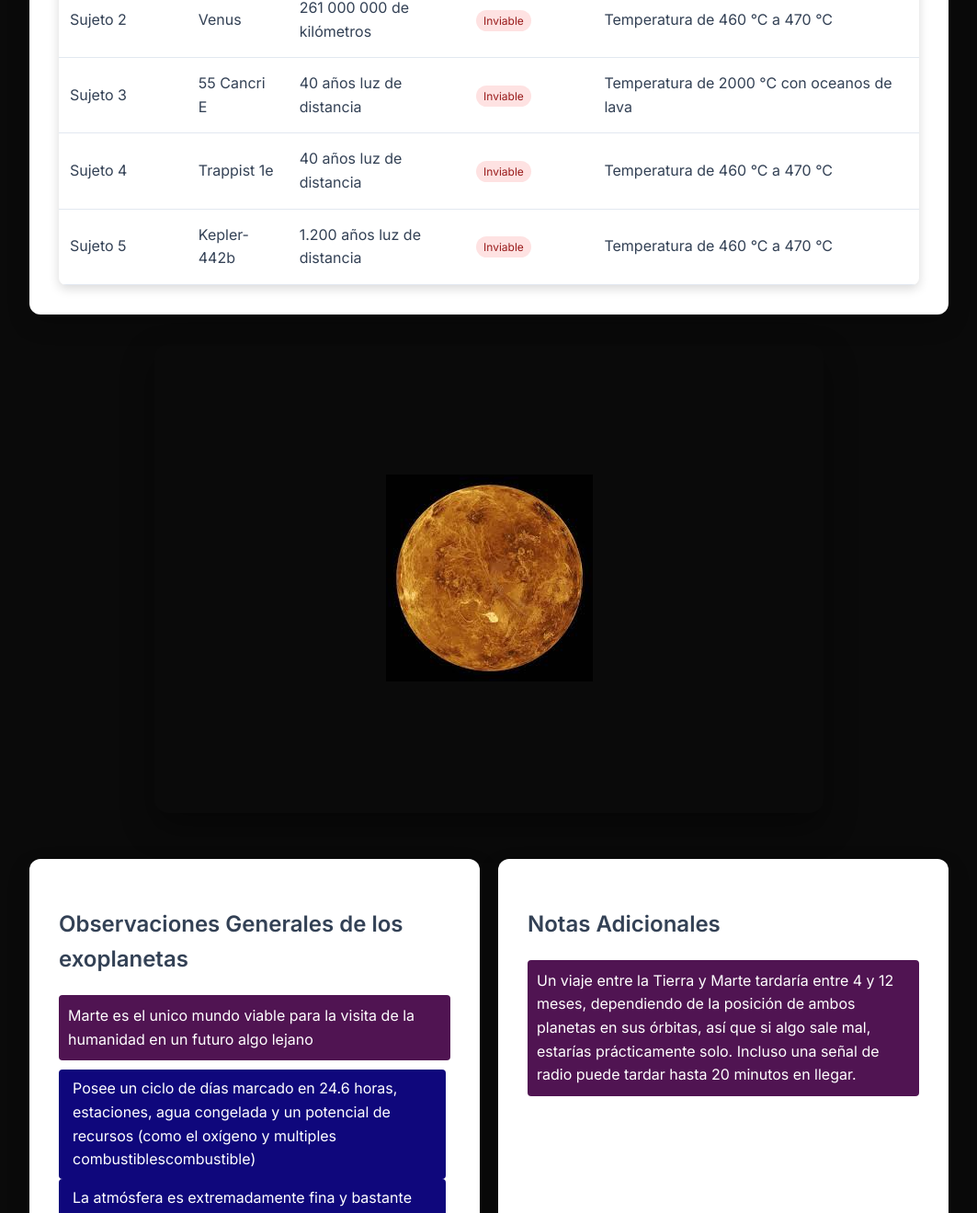
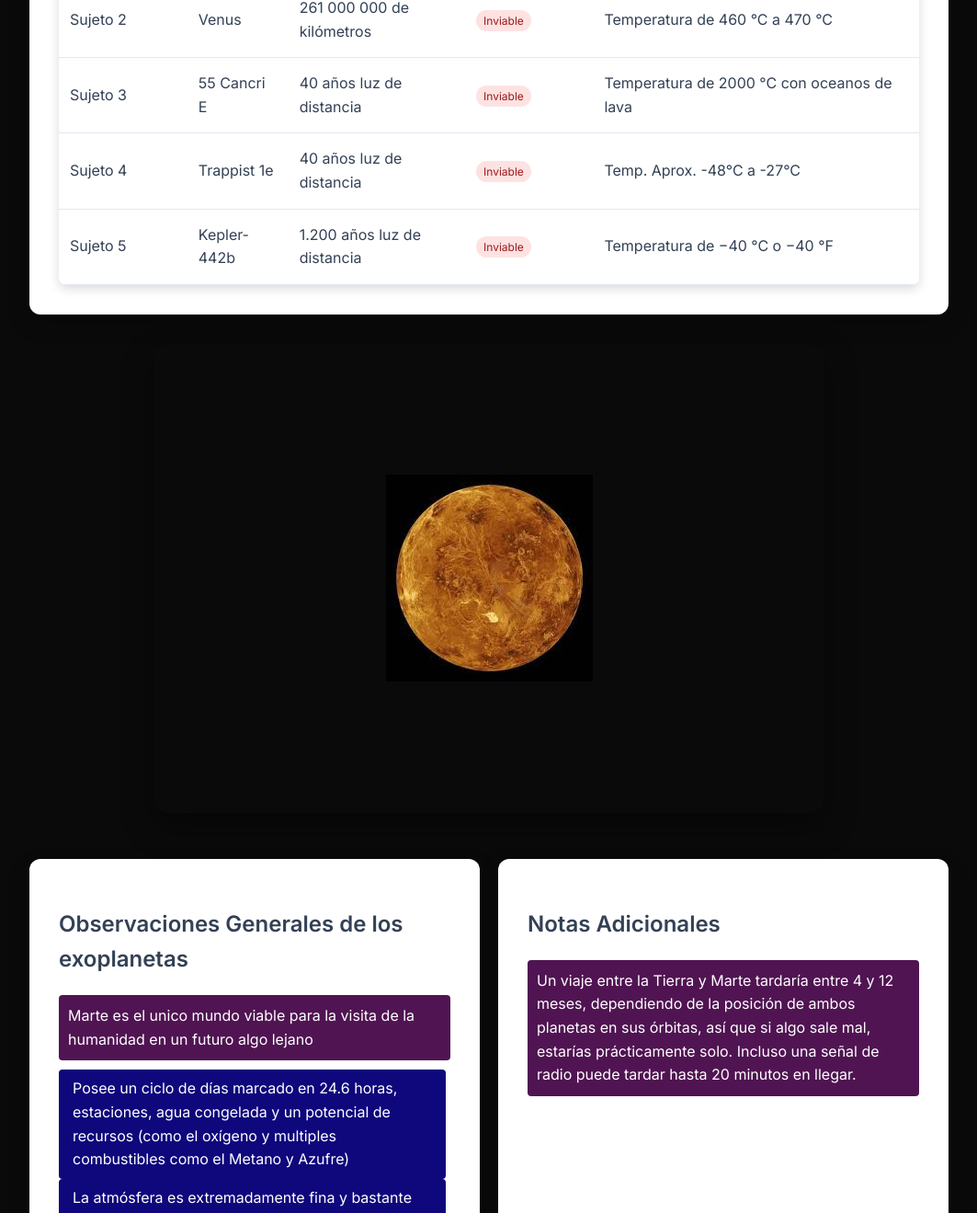
Before and after one commit to HL88-1/dominioAct8, a plain HTML site: page index.html in a window 1280 px wide. Shown: the part 781-2100 px from the top of the page at 92% size, without its empty margins (108-1171 px from the left). Drawn offline with Linux system fonts and the light colour scheme.

Commit message:
Update index.html

```diff
--- a/index.html
+++ b/index.html
@@ -129,14 +129,14 @@
                             <td>Trappist 1e</td>
                             <td>40 años luz de distancia</td>
                             <td><span class="status offline">Inviable</span></td>
-                            <td>Temperatura de 460 °C a 470 °C</td>
+                            <td>Temp. Aprox. -48°C a -27°C </td>
                         </tr>
                          <tr>
                             <td>Sujeto 5</td>
                             <td>Kepler-442b</td>
                             <td>1.200 años luz de distancia</td>
                             <td><span class="status offline">Inviable</span></td>
-                            <td>Temperatura de 460 °C a 470 °C</td>
+                            <td>Temperatura de −40 °C o −40 °F </td>
                         </tr>
                     </tbody>
                 </table>
@@ -171,7 +171,7 @@
                 <p class="subtitulo"></p>
                 <div class="block">Marte es el unico mundo viable para la visita de la humanidad en un futuro algo lejano</div>
                 <div class="inline-block">Posee un ciclo de días marcado en 24.6 horas, estaciones,
-                                        agua congelada y un potencial de recursos (como el oxígeno y multiples combustiblescombustible)</div>
+                                        agua congelada y un potencial de recursos (como el oxígeno y multiples combustibles como el Metano y Azufre)</div>
                 <div class="inline-block"> La atmósfera es extremadamente fina y bastante fría (llegando incluso hasta los -143 Grados celcius)</div>
             </section>
 
```
